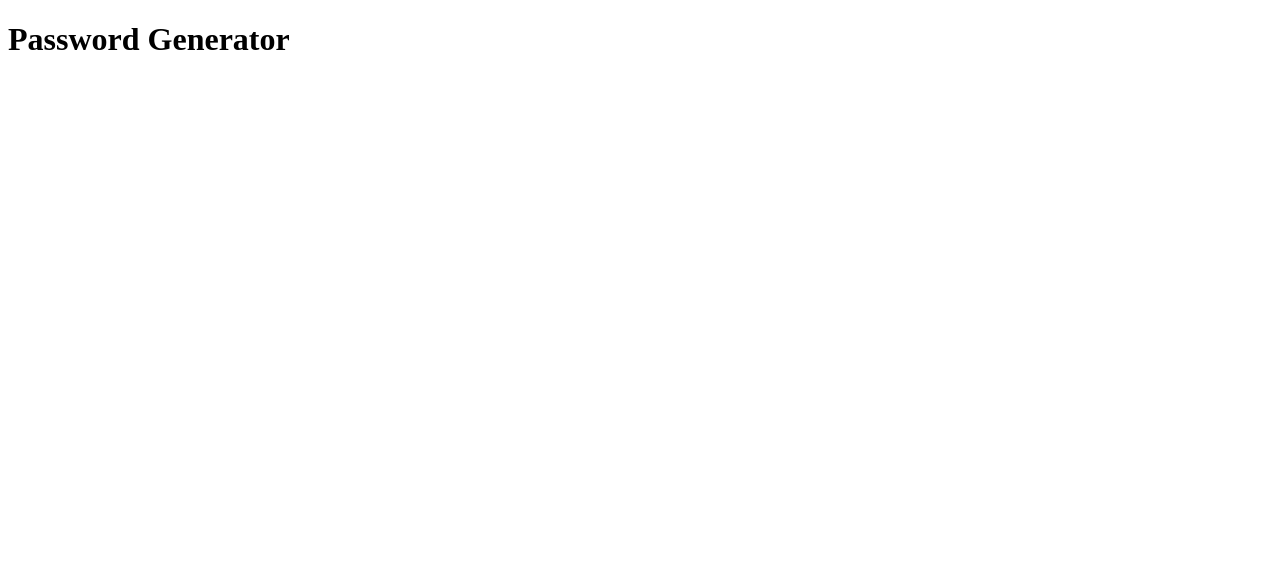
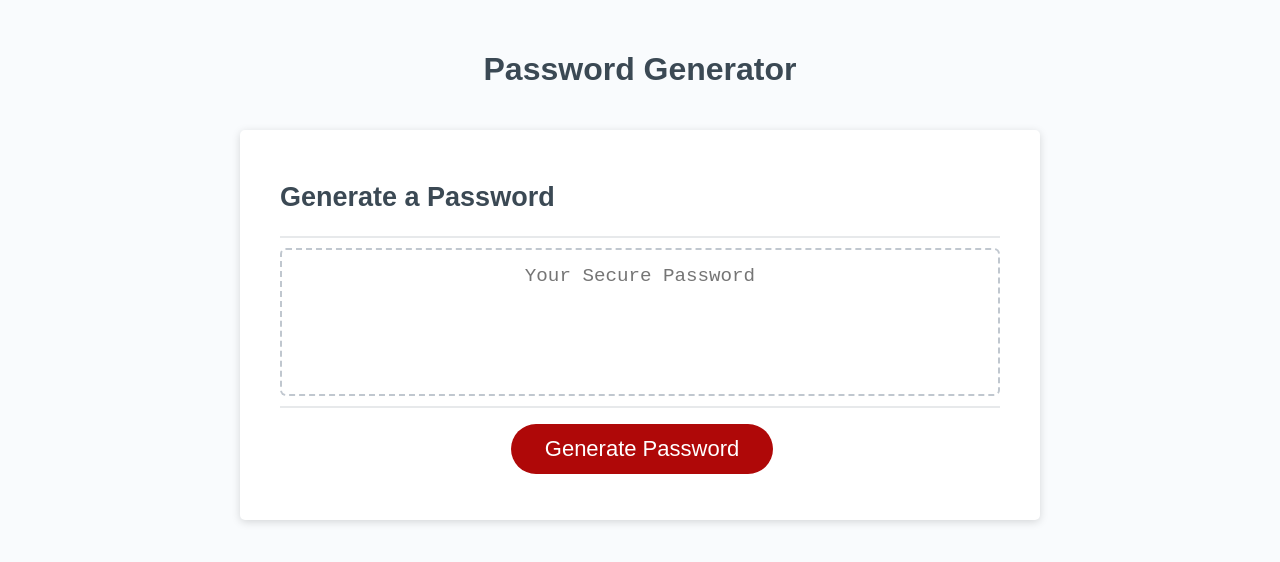
Before and after one commit to SThompsonChicago/Password_Generator, a plain HTML site: page index.html in a window 1280 px wide. Drawn offline with Linux system fonts and the light colour scheme.

Commit message:
added starter code

```diff
--- a/index.html
+++ b/index.html
@@ -1,7 +1,34 @@
 <!DOCTYPE html>
 <html lang="en">
-
-<h1>Password Generator</h1>
-
-
+  <head>
+    <meta charset="UTF-8" />
+    <meta name="viewport" content="width=device-width, initial-scale=1.0" />
+    <meta http-equiv="X-UA-Compatible" content="ie=edge" />
+    <title>Password Generator</title>
+    <link rel="stylesheet" href="style.css" />
+  </head>
+  <body>
+    <div class="wrapper">
+      <header>
+        <h1>Password Generator</h1>
+      </header>
+      <div class="card">
+        <div class="card-header">
+          <h2>Generate a Password</h2>
+        </div>
+        <div class="card-body">
+          <textarea
+            readonly
+            id="password"
+            placeholder="Your Secure Password"
+            aria-label="Generated Password"
+          ></textarea>
+        </div>
+        <div class="card-footer">
+          <button id="generate" class="btn">Generate Password</button>
+        </div>
+      </div>
+    </div>
+    <script src="script.js"></script>
+  </body>
 </html>
--- a/script.js
+++ b/script.js
@@ -1,3 +1,6 @@
+// Assignment Code
+var generateBtn = document.querySelector("#generate");
+
 var passwordLength = 10;
 var passwordArray;
 var passwordString;
@@ -6,3 +9,15 @@ var upperCase = ["A", "B", "C", "D", "E", "F", "G", "H", "I", "J", "K", "L", "M"
 var numbers = ["1", "2", "3", "4", "5", "6", "7", "8", "9"];
 
 characters = lowerCase.concat(upperCase.concat(numbers));
+
+// Write password to the #password input
+function writePassword() {
+  var password = generatePassword();
+  var passwordText = document.querySelector("#password");
+
+  passwordText.value = password;
+
+}
+
+// Add event listener to generate button
+generateBtn.addEventListener("click", writePassword);
--- a/style.css
+++ b/style.css
@@ -0,0 +1,137 @@
+*,
+*::before,
+*::after {
+  box-sizing: border-box;
+}
+
+html,
+body,
+.wrapper {
+  height: 100%;
+  margin: 0;
+  padding: 0;
+}
+
+body {
+  font-family: sans-serif;
+  background-color: #f9fbfd;
+}
+
+.wrapper {
+  padding-top: 30px;
+  padding-left: 20px;
+  padding-right: 20px;
+}
+
+header {
+  text-align: center;
+  padding: 20px;
+  padding-top: 0px;
+  color: hsl(206, 17%, 28%);
+}
+
+.card {
+  background-color: hsl(0, 0%, 100%);
+  border-radius: 5px;
+  border-width: 1px;
+  box-shadow: rgba(0, 0, 0, 0.15) 0px 2px 8px 0px;
+  color: hsl(206, 17%, 28%);
+  font-size: 18px;
+  margin: 0 auto;
+  max-width: 800px;
+  padding: 30px 40px;
+}
+
+.card-header::after {
+  content: " ";
+  display: block;
+  width: 100%;
+  background: #e7e9eb;
+  height: 2px;
+}
+
+.card-body {
+  min-height: 100px;
+}
+
+.card-footer {
+  text-align: center;
+}
+
+.card-footer::before {
+  content: " ";
+  display: block;
+  width: 100%;
+  background: #e7e9eb;
+  height: 2px;
+}
+
+.card-footer::after {
+  content: " ";
+  display: block;
+  clear: both;
+}
+
+.btn {
+  border: none;
+  background-color: hsl(360, 91%, 36%);
+  border-radius: 25px;
+  box-shadow: rgba(0, 0, 0, 0.1) 0px 1px 6px 0px rgba(0, 0, 0, 0.2) 0px 1px 1px
+    0px;
+  color: hsl(0, 0%, 100%);
+  display: inline-block;
+  font-size: 22px;
+  line-height: 22px;
+  margin: 16px 16px 16px 20px;
+  padding: 14px 34px;
+  text-align: center;
+  cursor: pointer;
+}
+
+button[disabled] {
+  cursor: default;
+  background: #c0c7cf;
+}
+
+.float-right {
+  float: right;
+}
+
+#password {
+  -webkit-appearance: none;
+  -moz-appearance: none;
+  appearance: none;
+  border: none;
+  display: block;
+  width: 100%;
+  padding-top: 15px;
+  padding-left: 15px;
+  padding-right: 15px;
+  padding-bottom: 85px;
+  font-size: 1.2rem;
+  text-align: center;
+  margin-top: 10px;
+  margin-bottom: 10px;
+  border: 2px dashed #c0c7cf;
+  border-radius: 6px;
+  resize: none;
+  overflow: hidden;
+}
+
+@media (max-width: 690px) {
+  .btn {
+    font-size: 1rem;
+    margin: 16px 0px 0px 0px;
+    padding: 10px 15px;
+  }
+
+  #password {
+    font-size: 1rem;
+  }
+}
+
+@media (max-width: 500px) {
+  .btn {
+    font-size: 0.8rem;
+  }
+}
```
